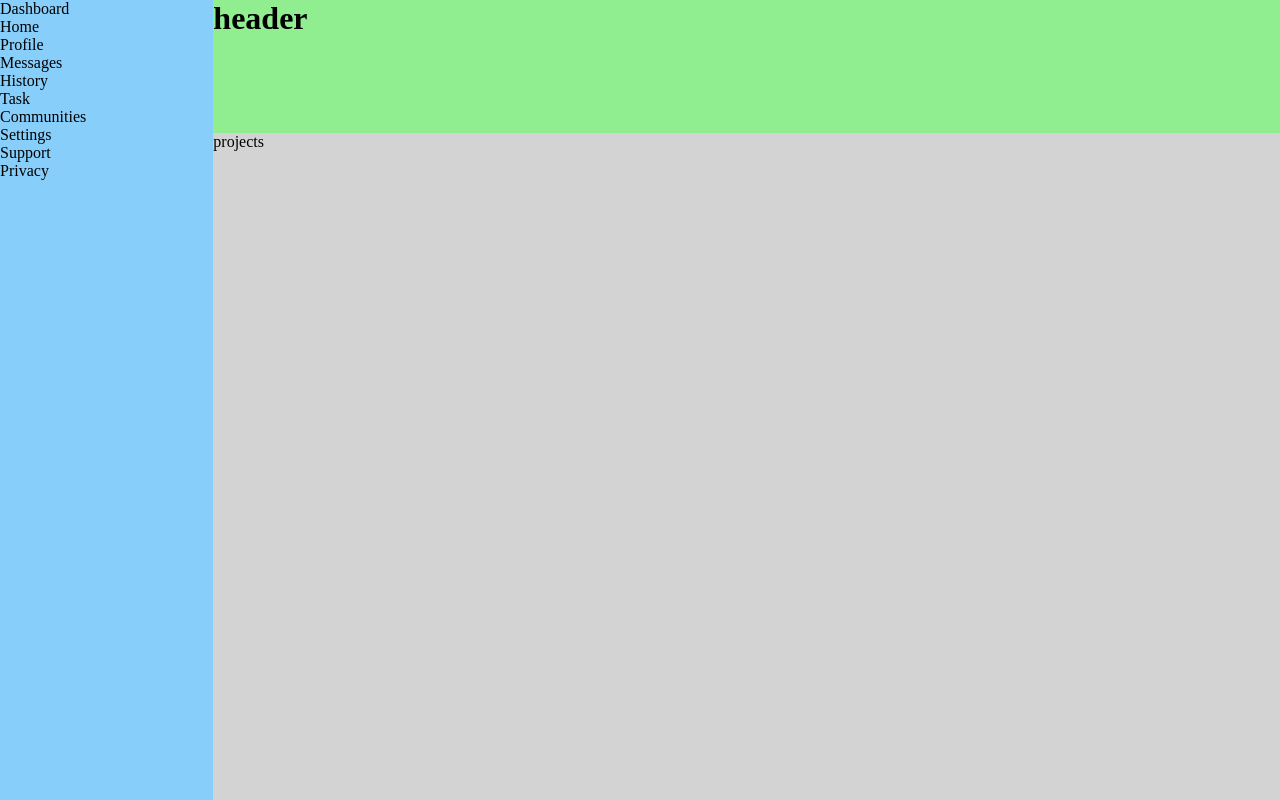
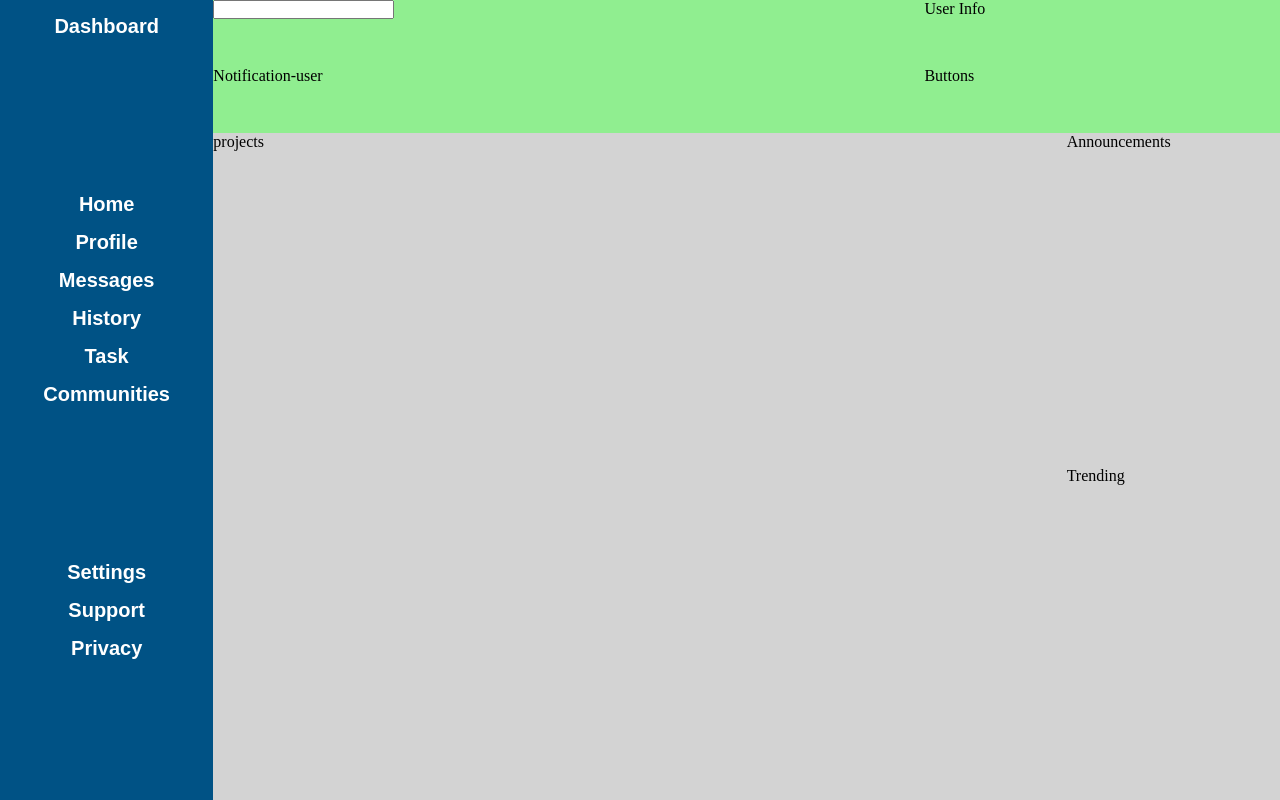
Before and after one commit to EdgarFonseca94/dashboard, a plain HTML site: page index.html in a window 1280 px wide. Drawn offline with Linux system fonts and the light colour scheme.

Commit message:
made each section nested grids to layout content within each section

```diff
--- a/index.html
+++ b/index.html
@@ -10,22 +10,35 @@
 <body>
     <div class="layout">
         <div class="sidebar">
+            <div class="nav-section">
                 <div>Dashboard</div>
+            </div>
+            <div class="nav-section">
                 <div>Home</div>
                 <div>Profile</div>
                 <div>Messages</div>
                 <div>History</div>
                 <div>Task</div>
                 <div>Communities</div>
+            </div>
+            <div class="nav-section">
                 <div>Settings</div>
                 <div>Support</div>
                 <div>Privacy</div>
             </div>
+        </div>
         <div class="header">
-            <h1>header</h1>
+            <div>
+                <input type="text">
+            </div>
+            <div>User Info</div>
+            <div>Notification-user</div>
+            <div>Buttons</div>
         </div>
         <div class="main-content">
-            <div>projects</div>
+            <div id="projects">projects</div>
+            <div>Announcements</div>
+            <div>Trending</div>
         </div>
     </div>
 </body>
--- a/style.css
+++ b/style.css
@@ -9,13 +9,31 @@
     height: 100vh;
 }
 .sidebar {
-    background-color: lightskyblue;
+    display: grid;
+    background-color: rgb(0, 82, 133);
     grid-column: 1;
     grid-row: 1 / 3;
+    color: white;
+    font-family: Arial, Helvetica, sans-serif;
+    font-weight: bold;
+    font-size: 20px;
+    text-align: center;
+}
+.nav-section div {
+    margin-top: 15px;
 }
 .header {
+    display: grid;
+    grid-template-columns: 2fr 1fr;
+    grid-template-rows: 1fr 1fr;
     background-color: lightgreen;
 }
 .main-content {
+    display:grid;
+    grid-template-columns: 4fr 1fr;
+    grid-template-rows: 1fr 1fr;
     background-color: lightgrey;
 }
+.main-content #projects {
+    grid-row: 1 / 3;
+}
```
Lines whose indentation alone changed are shown as unchanged.
